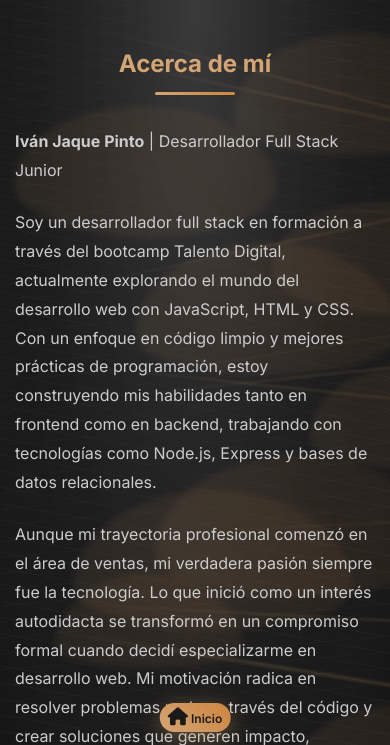
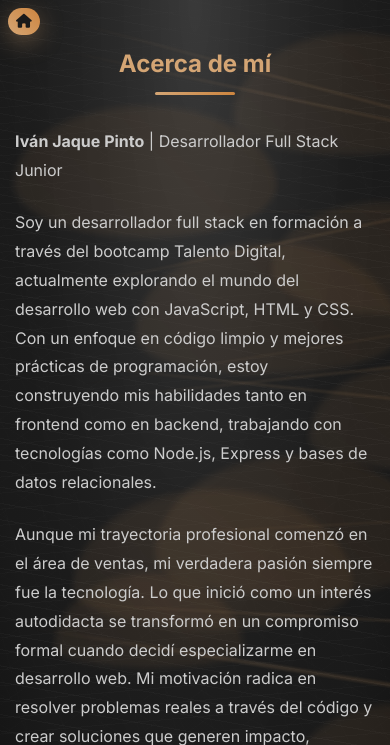
Before and after one commit to IJaqueP/Portafolio, a plain HTML site: page index.html in a window 390 px wide. Both pictures are taken after a click on the button "SOBRE MÍ". Shown: the top 745 px of the page. Drawn offline with nearby package versions, Linux system fonts and the light colour scheme.

Commit message:
Fix: Corrección de botones y más bugs

```diff
--- a/assets/CSS/style.css
+++ b/assets/CSS/style.css
@@ -872,7 +872,7 @@ section {
 }
 
 .accordion-item.active .accordion-content {
-    max-height: 800px;
+    max-height: 100%;
     padding: var(--space-lg) var(--space-xl) var(--space-xl);
 }
 
@@ -1317,7 +1317,7 @@ section {
 
 .back-to-hero {
     position: fixed;
-    bottom: var(--space-2xl);
+    top: var(--space-xl);
     left: var(--space-xl);
     background: linear-gradient(45deg, var(--primary-gold), var(--accent-gold));
     color: var(--darker);
@@ -1513,20 +1513,19 @@ section {
     }
 
     .back-to-hero {
-        bottom: 8rem;
-        left: 50%;
-        transform: translateX(-50%);
+        top: var(--space-md);
+        left: var(--space-md);
         padding: var(--space-sm) var(--space-md);
         font-size: var(--font-xs);
     }
 
     .back-to-hero:hover {
-        transform: translateX(-50%) translateY(-3px);
+        transform: translateY(-3px) scale(1.05);
     }
 
     .back-to-hero:active,
     .back-to-hero.clicked {
-        transform: translateX(-50%) translateY(-1px) scale(0.98);
+        transform: translateY(-1px) scale(0.98);
     }
 
     .scroll-to-top {
@@ -1590,12 +1589,18 @@ section {
     }
 
     .back-to-hero {
-        bottom: 7rem;
+        top: var(--space-sm);
+        left: var(--space-sm);
         padding: var(--space-xs) var(--space-sm);
     }
 
     .back-to-hero span {
-        font-size: 0.75rem;
+        display: none;
+    }
+
+    .back-to-hero i {
+        font-size: var(--font-sm);
+        margin: 0;
     }
 }
 
--- a/index.html
+++ b/index.html
@@ -144,7 +144,7 @@
                         que me ayudan a mantener balance y creatividad, además del pensamiento crítico.
                     </p>
                 </div>
-                <!-- <div class="about-stats">
+                <div class="about-stats">
                     <div class="stat-item">
                         <h3>50+</h3>
                         <p>Proyectos completados</p>
@@ -156,7 +156,7 @@
                     <div class="stat-item">
                         <h3>20+</h3>
                         <p>Olita olita</p>
-                    </div> -->
+                    </div>
                 </div>
             </div>
         </div>
@@ -210,7 +210,7 @@
                 <div class="accordion-item">
                     <div class="accordion-header">
                         <h3>Proyecto Informativo de Ciberseguridad</h3>
-                        <span class="accordion-tech">Información</span>
+                        <span class="accordion-tech"></span>
                         <i class="fas fa-chevron-down accordion-icon"></i>
                     </div>
                     <div class="accordion-content">
@@ -241,7 +241,7 @@
                 <div class="accordion-item">
                     <div class="accordion-header">
                         <h3>API Veterinaria – Gestión y Transacciones</h3>
-                        <span class="accordion-tech">Información</span>
+                        <span class="accordion-tech"></span>
                         <i class="fas fa-chevron-down accordion-icon"></i>
                     </div>
                     <div class="accordion-content">
@@ -268,7 +268,7 @@
                 </div>
 
                 <!-- Proyecto 3 -->
-                <!-- <div class="accordion-item">
+                <div class="accordion-item">
                     <div class="accordion-header">
                         <h3>Proyecto Número 3</h3>
                         <span class="accordion-tech">Información</span>
@@ -298,7 +298,7 @@
                             <a href="#" class="btn btn--sm btn--outline">GitHub</a>
                         </div>
                     </div>
-                </div> -->
+                </div>
 
                 <!-- Proyecto 4 -->
                 <!-- <div class="accordion-item">
@@ -429,8 +429,8 @@
                             <a href="#" class="btn btn--sm btn--primary" target="_blank">Ver Demo</a>
                             <a href="#" class="btn btn--sm btn--outline">GitHub</a>
                         </div>
-                    </div>
-                </div> -->
+                    </div> -->
+                </div>
 
             </div>
         </div>
@@ -610,4 +610,4 @@
 </body>
 </html>
 
-<!-- https://github.com/IJaqueP/Portafolio -->
+<!-- https://github.com/IJaqueP/portafolio -->
```
